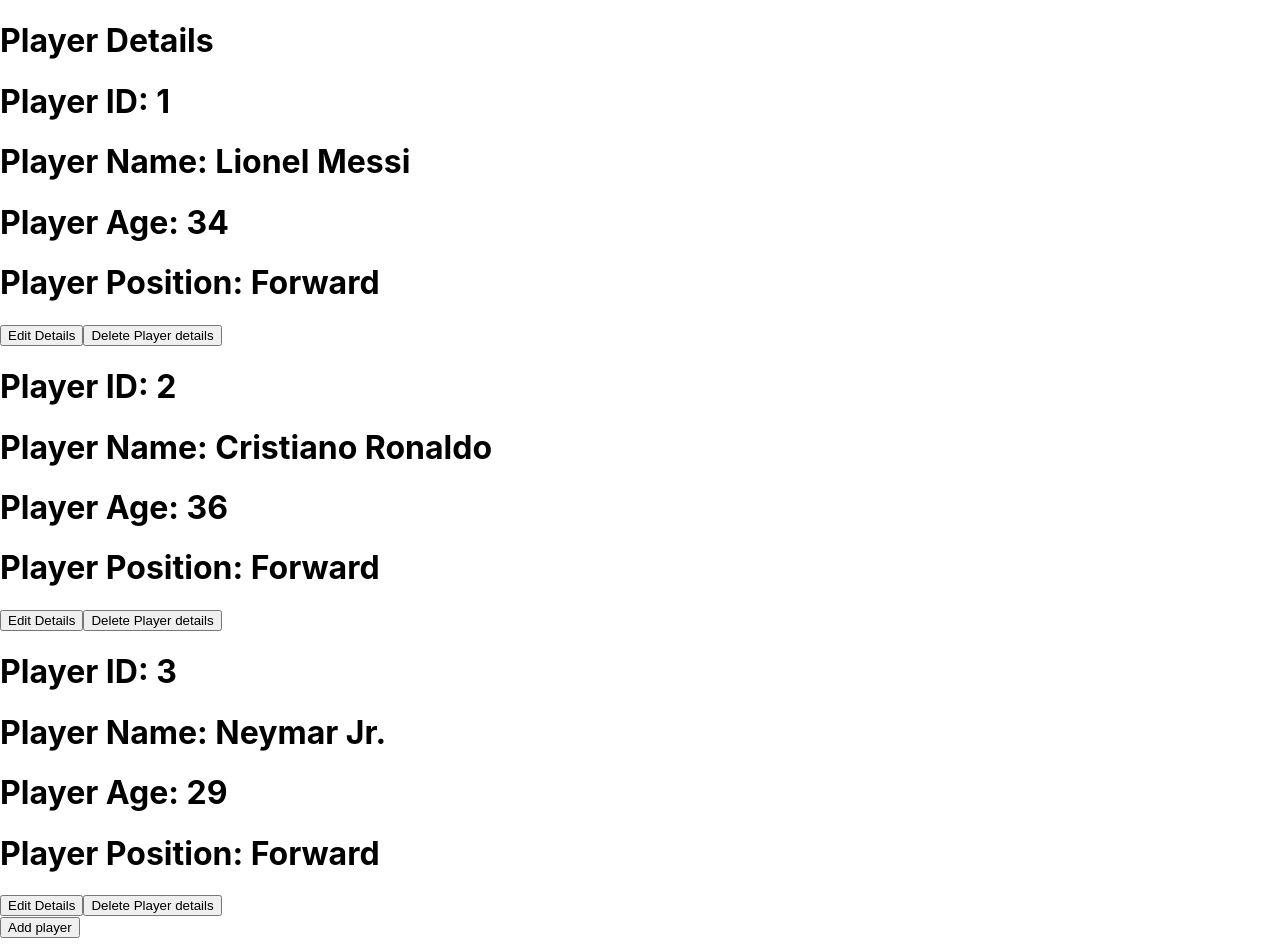
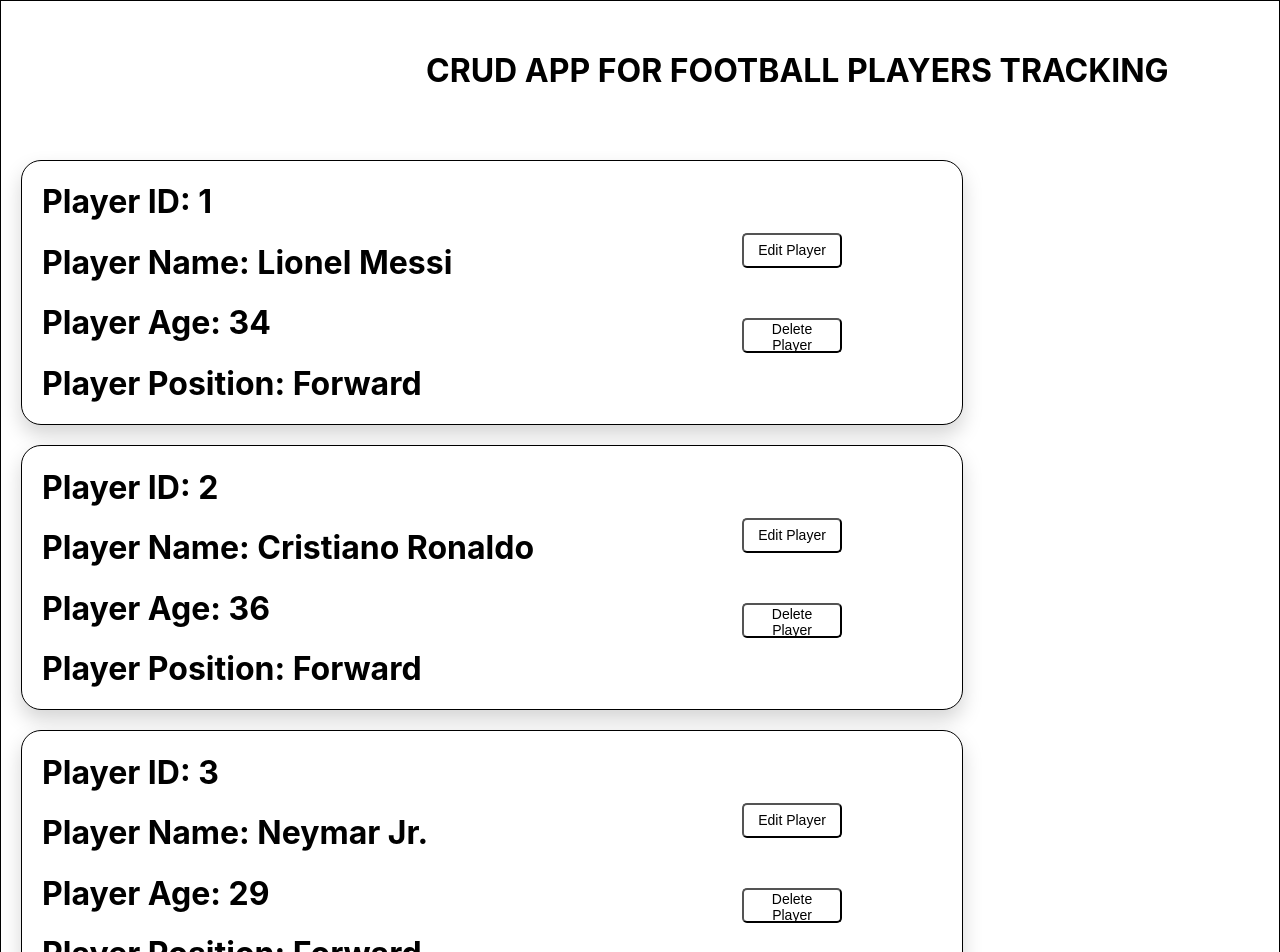
Before and after one commit to sonti123l/REACT-CRUD, a React (Create React App) app: page / in a window 1280 px wide. Shown: the top 952 px of the page. Built offline with nearby package versions, Linux system fonts and the light colour scheme.

Commit message:
Update PlayerDetails.jsx

```diff
--- a/src/PlayerDetails.jsx
+++ b/src/PlayerDetails.jsx
@@ -1,20 +1,26 @@
+import "./PlayerDetails.css";
+
 const PlayerDetails = ({Players,onEdit,onDelete,addPlayer}) => {
     return(
         <div className="DetailsName">
-            <h1>Player Details</h1>
+            <h1>CRUD APP FOR FOOTBALL PLAYERS TRACKING</h1>
                 {
                     Players.map((player) => (
-                        <div key={player.id}>
-                            <h1>Player ID: {player.id}</h1>
-                            <h1>Player Name: {player.name}</h1>
-                            <h1>Player Age: {player.age}</h1>
-                            <h1>Player Position: {player.position}</h1>
-                            <button onClick={() => onEdit?.(player.id)}>Edit Details</button>
-                            <button onClick={() => onDelete?.(player.id)}>Delete Player details</button>
+                        <div key={player.id} className="detailsContainer">
+                                <div className="DetailsDiv">
+                                    <h1>Player ID: {player.id}</h1>
+                                    <h1>Player Name: {player.name}</h1>
+                                    <h1>Player Age: {player.age}</h1>
+                                    <h1>Player Position: {player.position}</h1>
+                                </div>
+                                <div className="ButtonsInPlayer">
+                                    <button onClick={() => onEdit(player.id)}>Edit Player</button>
+                                    <button onClick={() => onDelete(player.id)}>Delete Player</button>
+                                </div>
                         </div>
                     ))
                 }
-            <button onClick={addPlayer}>Add player</button>
+            <button onClick={addPlayer} id="AddPlayer">Add player</button>
         </div>
 
     )
```
